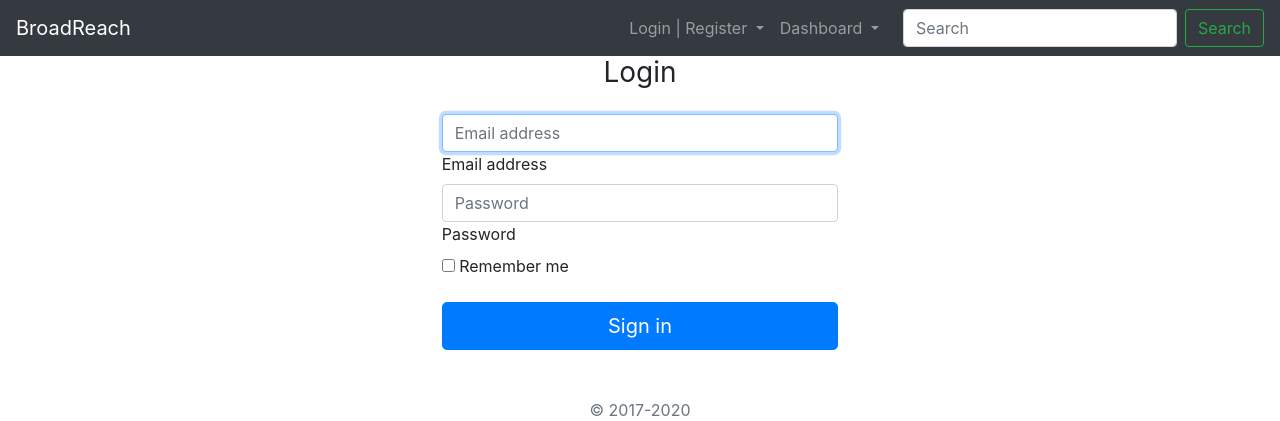
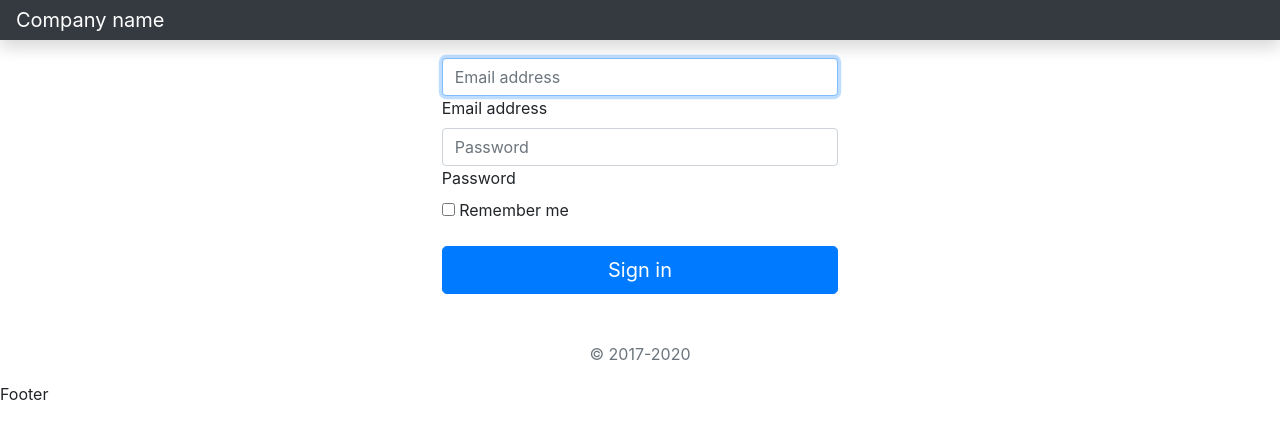
Before and after one commit to ianmubangizi/ITDA310-Project, a PHP site: template src/View/templates/home.php in a window 1280 px wide. Shown: the top 421 px of the page. Run offline with PHP 8.4, Linux system fonts and the light colour scheme; the template is opened without the code that fills it, so the values that code supplies are empty.

Commit message:
nav bar ui change

```diff
--- a/src/View/templates/includes/partials/navbar.php
+++ b/src/View/templates/includes/partials/navbar.php
@@ -1,51 +1,7 @@
-<?php
-
-use Hospital\View\Route;
-
-?>
-<nav class="navbar navbar-expand-lg navbar-dark bg-dark">
-    <a class="navbar-brand" href="/">BroadReach</a>
-    <button class="navbar-toggler" type="button" data-toggle="collapse" data-target="#navbar-content"
-            aria-controls="navbar-content" aria-expanded="false" aria-label="Toggle navigation">
+<nav class="navbar navbar-dark fixed-top bg-dark flex-md-nowrap p-0 shadow">
+    <a class="navbar-brand col-md-3 col-lg-2 mr-0 px-3" href="#">Company name</a>
+    <button class="navbar-toggler position-absolute d-md-none collapsed" type="button" data-toggle="collapse"
+            data-target="#sidebarMenu" aria-controls="sidebarMenu" aria-expanded="false" aria-label="Toggle navigation">
         <span class="navbar-toggler-icon"></span>
     </button>
-
-    <div class="collapse navbar-collapse" id="navbar-content">
-        <ul class="navbar-nav mr-auto">
-            <?php foreach (Route::get_routes() as $key => $page):
-                $active = $page->name === Route::current() ? " active" : ""; ?>
-                <li class="nav-item<?php echo $active; ?>">
-                    <a class="nav-link" href="<?php echo $page->link; ?>">
-                        <?php echo $page->title; ?>
-                    </a>
-                </li>
-            <?php endforeach; ?>
-        </ul>
-        <ul class="navbar-nav mx-3">
-            <li class="nav-item dropdown">
-                <a class="nav-link dropdown-toggle" id="auth-dropdown" role="button" data-toggle="dropdown"
-                   aria-haspopup="true" aria-expanded="false">
-                    Login | Register
-                </a>
-                <div class="dropdown-menu" aria-labelledby="auth-dropdown">
-                    <a class="dropdown-item" href="/login">Login</a>
-                    <a class="dropdown-item" href="/register">Register</a>
-                </div>
-            </li>
-            <li class="nav-item dropdown">
-                <a class="nav-link dropdown-toggle" id="auth-dropdown" role="button" data-toggle="dropdown"
-                   aria-haspopup="true" aria-expanded="false">
-                    Dashboard
-                </a>
-                <div class="dropdown-menu" aria-labelledby="auth-dropdown">
-                    <a class="dropdown-item" href="/login">Login</a>
-                    <a class="dropdown-item" href="/register">Register</a>
-                </div>
-            </li>
-        </ul>
-        <form action="/" method="post" class="form-inline my-2 my-lg-0">
-            <input name="search" class="form-control mr-sm-2" type="search" placeholder="Search" aria-label="Search">
-            <button class="btn btn-outline-success my-2 my-sm-0" type="submit">Search</button>
-        </form>
-    </div>
 </nav>
```
